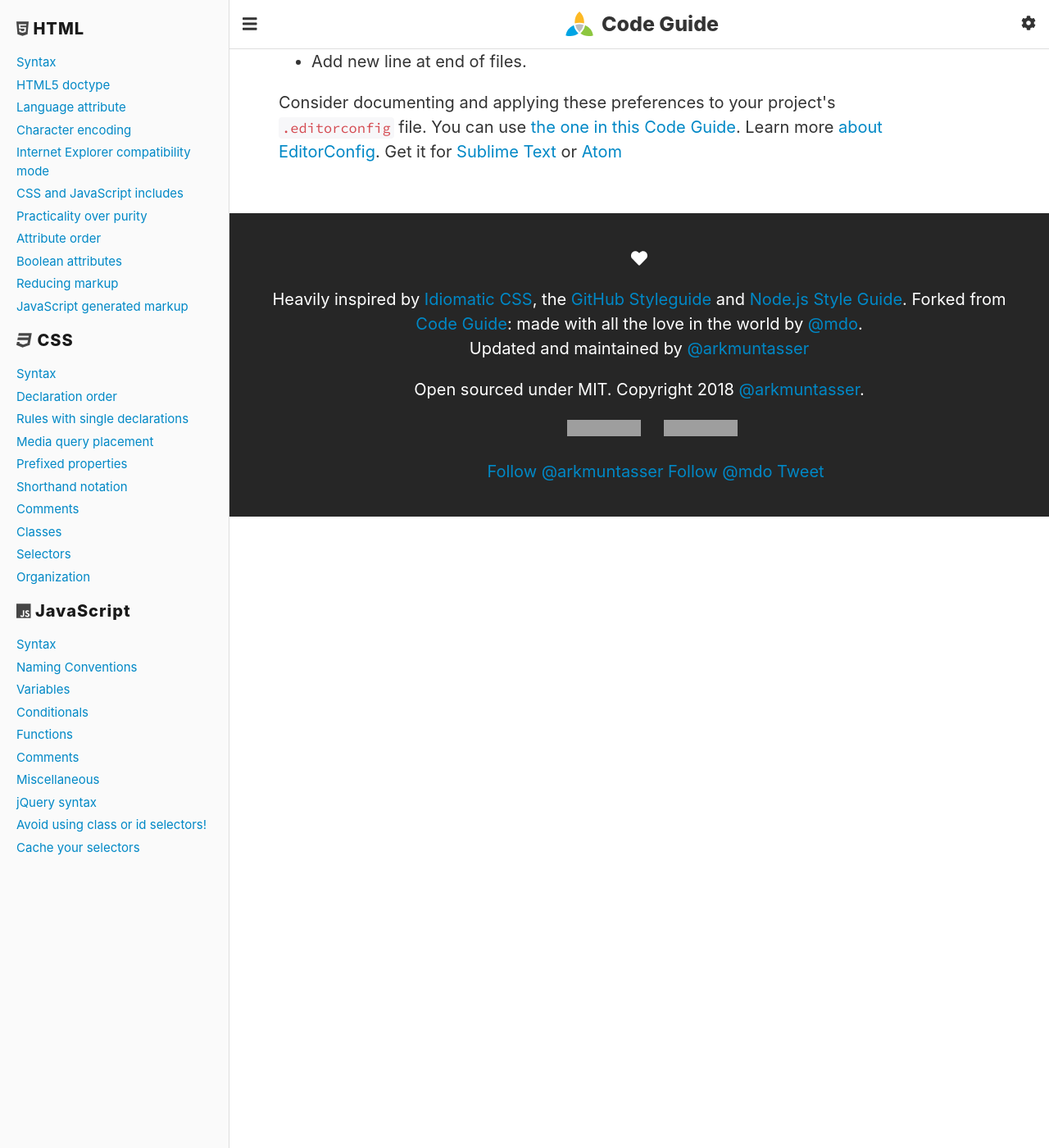
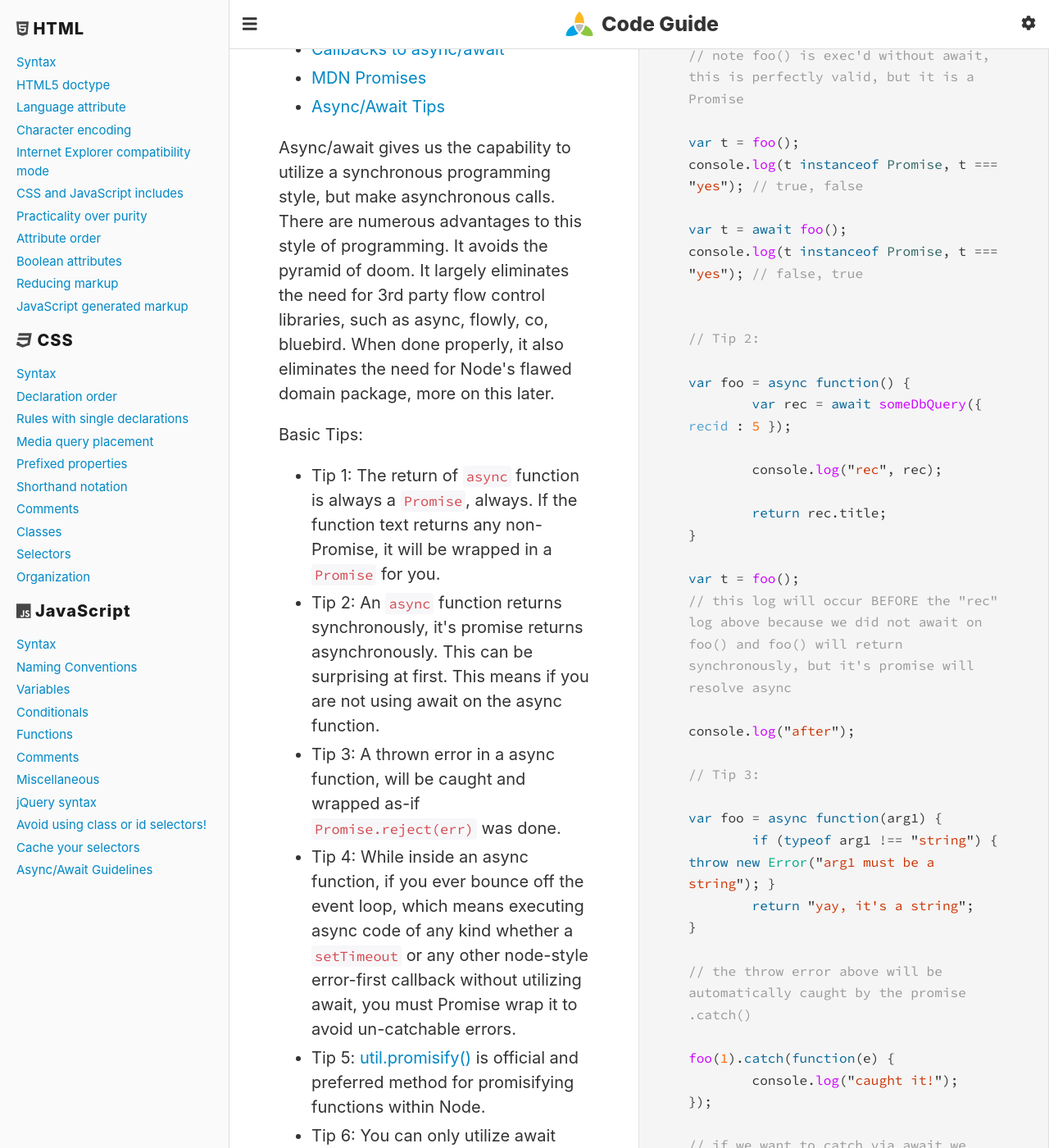
Before and after one commit to simpleviewinc/code-guide, a Jekyll site: the page built from index.html, in a window 1280 px wide and 1400 px high, scrolled down 28033 px. Shown: the whole window at 82% size. Built offline with Jekyll 4.4.1, drawn with Linux system fonts in a browser that asks for light colours; nearby versions of some CDN libraries; Markdown is read by kramdown in place of the engine named in the settings; comment, search, counter and statistics services are not loaded; some of the changed text lies outside the part shown; grey boxes are pictures that could not be loaded.

Commit message:
adds async/await section

```diff
--- /dev/null
+++ b/_includes/js/async-await.js
@@ -0,0 +1,84 @@
+// Tip 1:
+// "yes" will be wrapped in a Promise, by javascript
+var foo = async function() {
+	return "yes";
+}
+
+// note foo() is exec'd without await, this is perfectly valid, but it is a Promise
+var t = foo();
+console.log(t instanceof Promise, t === "yes"); // true, false
+var t = await foo();
+console.log(t instanceof Promise, t === "yes"); // false, true
+
+// Tip 2:
+var foo = async function() {
+	var rec = await someDbQuery({ recid : 5 });
+
+	console.log("rec", rec);
+
+	return rec.title;
+}
+
+var t = foo();
+// this log will occur BEFORE the "rec" log above because we did not await on foo() and foo() will return synchronously, but it's promise will resolve async
+console.log("after");
+
+// Tip 3:
+var foo = async function(arg1) {
+	if (typeof arg1 !== "string") { throw new Error("arg1 must be a string"); }
+	return "yay, it's a string";
+}
+
+// the throw error above will be automatically caught by the promise .catch()
+foo(1).catch(function(e) {
+	console.log("caught it!");
+});
+
+// if we want to catch via await we need to
+try {
+	var t = await foo(1);
+} catch(e) {
+	console.log("caught it"); // will log
+}
+
+// Tip 4: Handling errors
+// wrong: went off the event loop, without handling errors properly
+var foo = async function() {
+	// bounces off the event loop
+	fs.readFile("/tmp/someFile.txt", function(err, result) {
+		if (err) { throw err; } // this won't be caught be our try catch, because our promise chain is lost by going off the event loop
+
+		return resolve(result);
+	});
+}
+
+// right: utilizing a promise
+var foo = async function() {
+	return new Promise(function(resolve, reject) {
+		fs.readFile("/tmp/someFile.txt", function(err, result) {
+			if (err) { return reject(err); }
+
+			return resolve(result);
+		});
+	});
+}
+
+// even better: utilizing a promisified method
+var readFileP = util.promisify(fs.readFile);
+var foo = async function() {
+	var result = await readFileP("/tmp/someFile.txt"); // if this file doesn't exist, it throws, which is then wrapped in a promise rejection and able to be handled
+	return result;
+}
+
+// Tip 7: async in async
+async.series({
+	first : function(cb) {
+		db.table.find({}, cb);
+	},
+	// note when using an async function as a step in a series/parallel we no longer receive a cb argument
+	second : async function() {
+		return await dbPromise.find({});
+	}
+}, function(err, result) {
+
+});
--- a/index.html
+++ b/index.html
@@ -51,6 +51,7 @@ layout: default
       <li><a href="#js-jquery-syntax">jQuery syntax</a></li>
       <li><a href="#js-selectors">Avoid using class or id selectors!</a></li>
       <li><a href="#js-cache-selectors">Cache your selectors</a></li>
+      <li><a href="#js-async-await">Async/Await Guidelines</a></li>
     </ul>
   </nav>
 </aside>
@@ -535,6 +536,32 @@ layout: default
     </div>
   </div>
 
+  <div class="section" id="js-async-await">
+    <div class="col">
+      <h3>Async/Await Guidelines <a href="#js-async-await"><i class="fa fa-link"></i></a></h3>
+      <p>In order to effectively use async/await, you need to understand Promises, callbacks, and async/await. The following are some good resources for information.</p>
+      <ul>
+        <li><a href="https://blog.hellojs.org/asynchronous-javascript-from-callback-hell-to-async-and-await-9b9ceb63c8e8">Callbacks to async/await</a></li>
+        <li><a href="https://developer.mozilla.org/en-US/docs/Web/JavaScript/Guide/Using_promises">MDN Promises</a></li>
+        <li><a href="http://2ality.com/2016/10/async-function-tips.html">Async/Await Tips</a></li>
+      </ul>
+      <p>Async/await gives us the capability to utilize a synchronous programming style, but make asynchronous calls. There are numerous advantages to this style of programming. It avoids the pyramid of doom. It largely eliminates the need for 3rd party flow control libraries, such as async, flowly, co, bluebird. When done properly, it also eliminates the need for Node's flawed domain package, more on this later.</p>
+      <p>Basic Tips:</p>
+      <ul>
+        <li>Tip 1: The return of <code>async</code> function is always a <code>Promise</code>, always. If the function text returns any non-Promise, it will be wrapped in a <code>Promise</code> for you.</li>
+        <li>Tip 2: An <code>async</code> function returns synchronously, it's promise returns asynchronously. This can be surprising at first. This means if you are not using await on the async function.</li>
+        <li>Tip 3: A thrown error in a async function, will be caught and wrapped as-if <code>Promise.reject(err)</code> was done.</li>
+        <li>Tip 4: While inside an async function, if you ever bounce off the event loop, which means executing async code of any kind whether a <code>setTimeout</code> or any other node-style error-first callback without utilizing await, you must Promise wrap it to avoid un-catchable errors.</li>
+        <li>Tip 5: <a href="https://nodejs.org/api/util.html#util_util_promisify_original">util.promisify()</a> is official and preferred method for promisifying functions within Node.</li>
+        <li>Tip 6: You can only utilize await within an async function.</li>
+        <li>Tip 7: If you utilize an <code>async</code> function within the <a href="https://caolan.github.io/async/docs.html">async library</a>, then it no longer recieves a cb and your function can simply return a result, or return a Promise. This behavior is not available in flowly, it assumes you will still cb the response.</li>
+      </ul>
+    </div>
+    <div class="col">
+      {% highlight js %}{% include js/async-await.js %}{% endhighlight %}
+    </div>
+  </div>
+
   <div class="section" id="css-editor-prefs">
     <div class="col">
       <h3>Editor preferences</h3>
```
